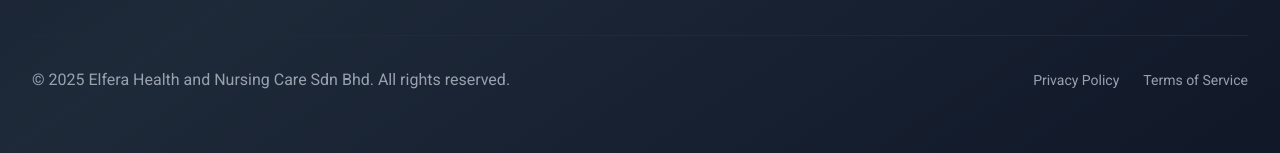
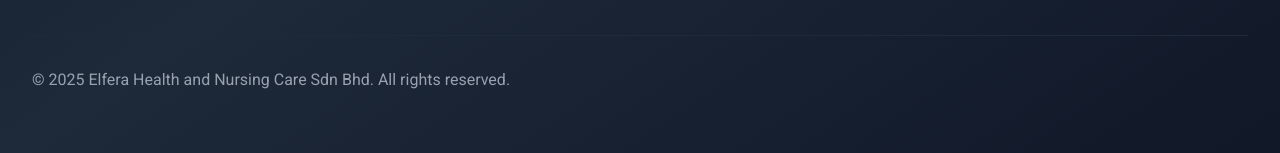
Before and after one commit to Khairul-Ikhwan23/ElferaHealth-landing-page, a Next.js app: page / in a window 1280 px wide. Shown: the part 7467-7620 px from the top of the page. Built offline with nearby package versions, Linux system fonts and the light colour scheme.

Commit message:
Update components

```diff
--- a/src/components/Contact.tsx
+++ b/src/components/Contact.tsx
@@ -156,12 +156,12 @@ export default function Contact() {
             </div>
 
             <div className="flex gap-6 text-sm">
-              <a href="/privacy" className="text-gray-400 hover:text-elfera-pink-light transition-colors">
+              {/* <a href="/privacy" className="text-gray-400 hover:text-elfera-pink-light transition-colors">
                 Privacy Policy
               </a>
               <a href="/terms" className="text-gray-400 hover:text-elfera-pink-light transition-colors">
                 Terms of Service
-              </a>
+              </a> */}
             </div>
           </div>
         </motion.div>
```
